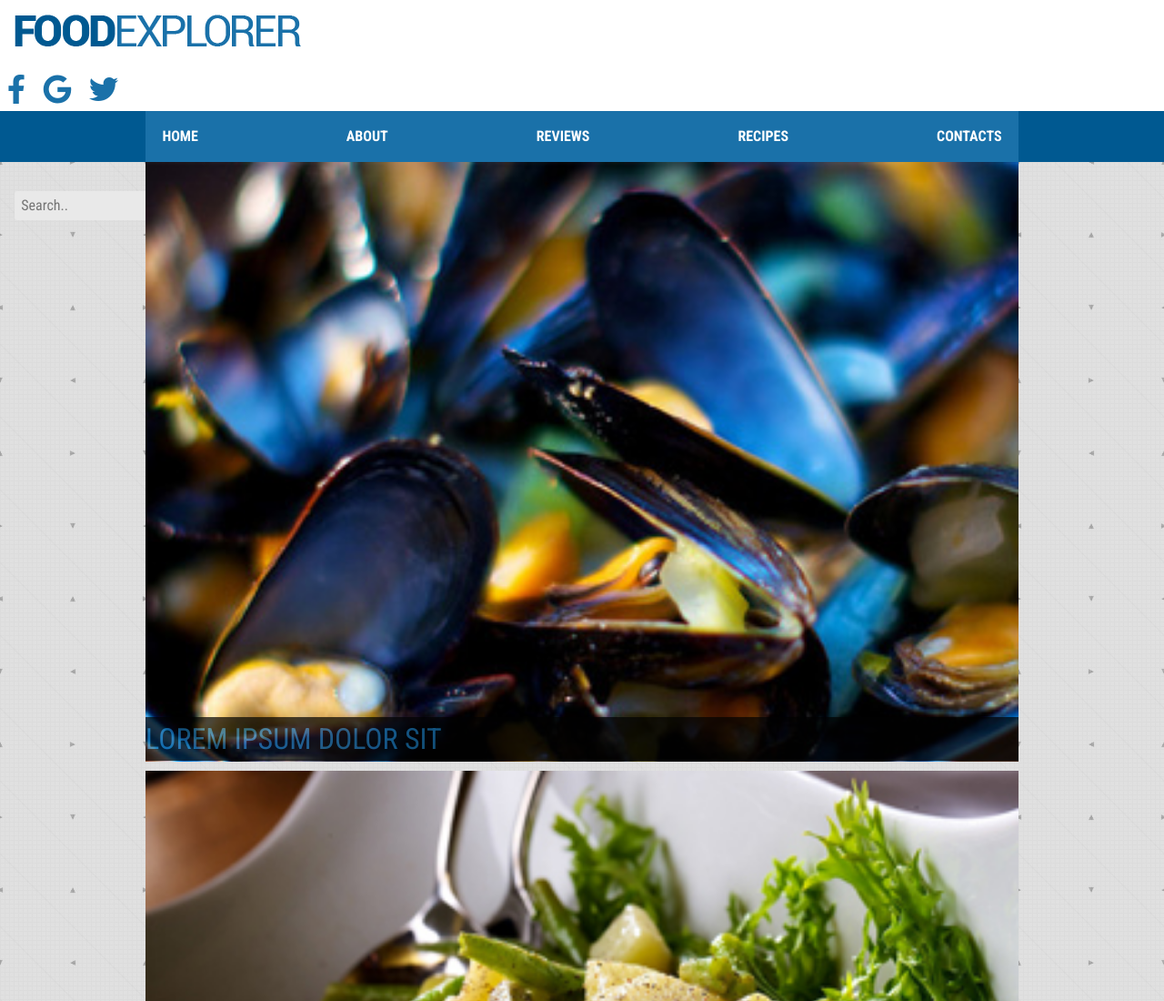
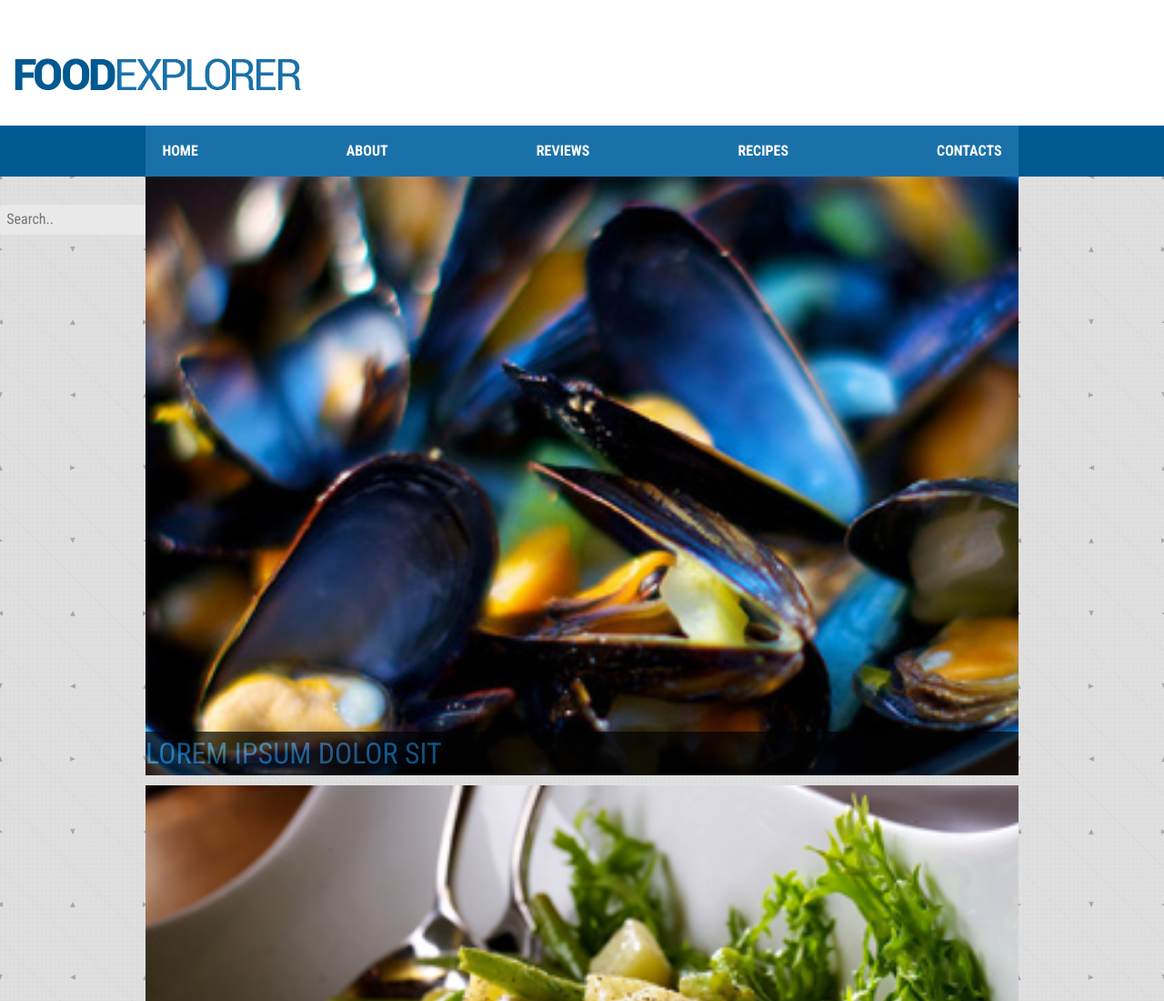
Before and after one commit to fyeung21/food-explorer, a website: page dev/index.html in a window 1280 px wide. Shown: the top 1100 px of the page at 91% size. Drawn offline with nearby package versions, Linux system fonts and the light colour scheme; files that its build step writes are made by us from their sources.

Commit message:
fix header overflow issue

```diff
--- a/dev/index.html
+++ b/dev/index.html
@@ -13,18 +13,17 @@
 </head>
 <body>
 	<header>
-		<div>
 			<img src="assets/images/logo.png" alt="site logo"
 						srcset="assets/images/logo.png 315w,
                       	assets/images/small-logo.jpg 35w" sizes="(max-width: 26.5625em) 35px,
                       	315px">
 
-			<div>
+			<!-- <div>
 				<a><span class="fa-brands fa-facebook-f"></span></a>
 				<a><span class="fa-brands fa-google"></span></a>
 				<a><span class="fa-brands fa-twitter"></span></a>
-			</div>
-		</div>
+			</div> -->
+
 
 
 		<nav>
--- a/dev/scss/_header.scss
+++ b/dev/scss/_header.scss
@@ -3,11 +3,10 @@
 
 //header styles here
 header{
-
+    margin: 3rem 0 1rem;
     font-family: $font-navigation;
     font-weight: $font-weight-navigation;
 
-    div:nth-child(1){
         span{
             color: $font-color-alt-heading;
             // only for icon size
@@ -24,10 +23,9 @@ header{
             max-width: 50%;
             padding: 1rem;
         }
-    }
 
     nav{
-        padding: 0 0 .97rem;
+        margin: 1rem 0;
         background-color: $accent-color2;
         ul{
             list-style: none;
@@ -47,7 +45,7 @@ header{
                 @include flex-row();
                 justify-content: space-between;
                 padding: inherit 2rem;
-                max-width: 960px;
+                max-width: 97.69%;
                 margin: 0 auto;
 
                 li a{
@@ -60,6 +58,12 @@ header{
                 }
             }
         }
+
+        @media(min-width:64em){
+            ul{
+                max-width: 960px;
+            }
+        }
     }
 
     div>input{
@@ -68,6 +72,6 @@ header{
         border-radius: 3px;
         padding: .45rem;
         border: none;
-        margin: 1rem;
+        // margin: 1rem;
     }
 }
```
